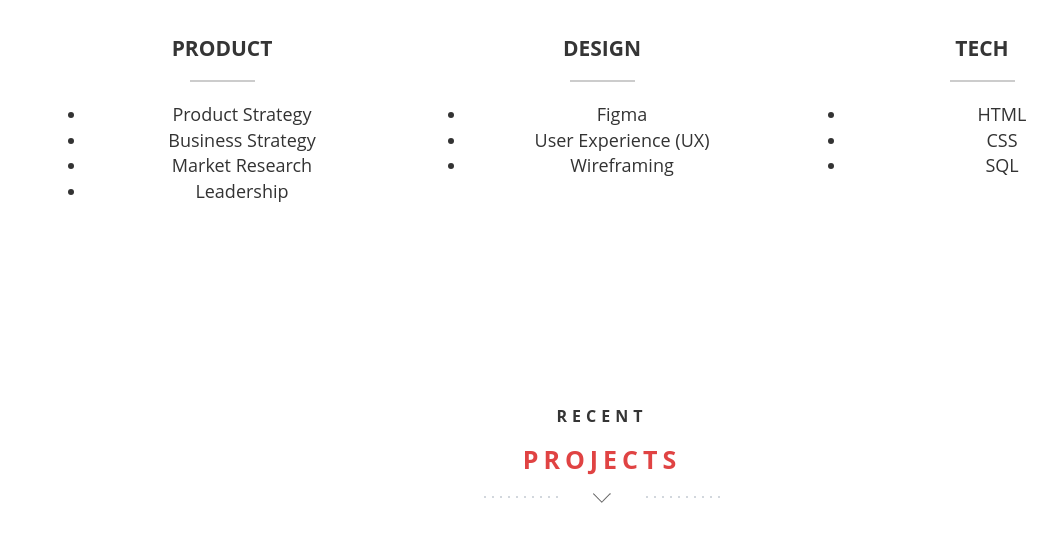
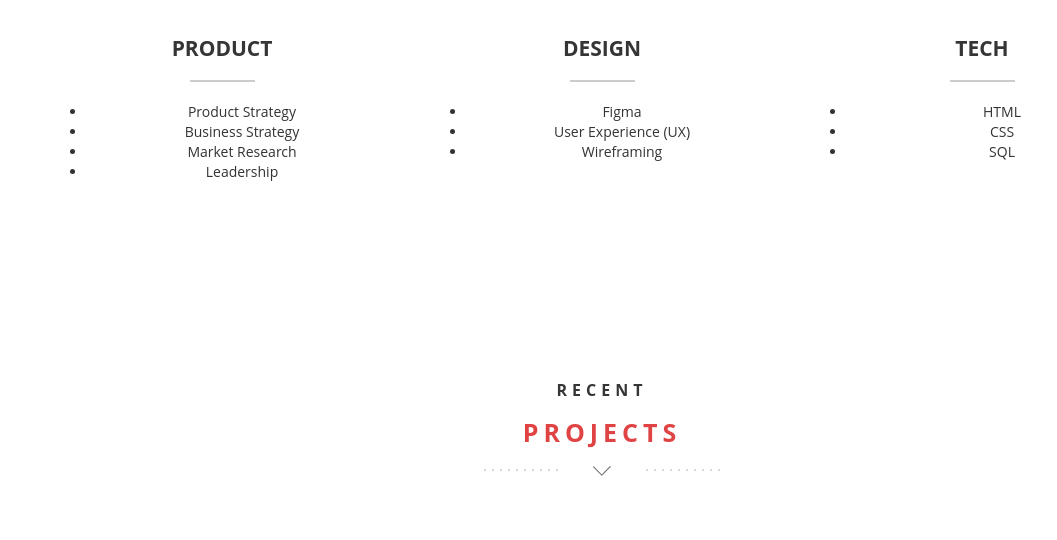
Before and after one commit to ArpitSingh7/my-portfolio, a plain HTML site: page index.html in a window 1280 px wide. Shown: the part 1758-2298 px from the top of the page, without its empty margins (38-1095 px from the left). Drawn offline with nearby package versions, Linux system fonts and the light colour scheme; some packages are replaced by stand-ins of ours.

Commit message:
Update index.html

```diff
--- a/index.html
+++ b/index.html
@@ -141,7 +141,7 @@
                       <i class="fa fa-users"></i><!-- Icon -->
                     </div>
                     <h2>Product</h2><!-- Title -->
-                    <ul class="ll">
+                    <ul class="ll1">
                       <li>Product Strategy</li>
                       <li>Business Strategy</li>
                       <li>Market Research</li>
@@ -154,7 +154,7 @@
                       <i class="fa fa-desktop"></i><!-- Icon -->
                     </div>
                     <h2>Design</h2><!-- Title -->
-                    <ul class="ll">
+                    <ul class="ll2">
                       <li>Figma</li>
                       <li>User Experience (UX)</li>
                       <li>Wireframing</li>
@@ -167,7 +167,7 @@
                       <i class="fa fa-cubes"></i><!-- Icon -->
                     </div>
                     <h2>Tech</h2><!-- Title -->
-                    <ul class="ll">
+                    <ul class="ll3">
                       <li>HTML</li>
                       <li>CSS</li>
                       <li>SQL</li>
```
